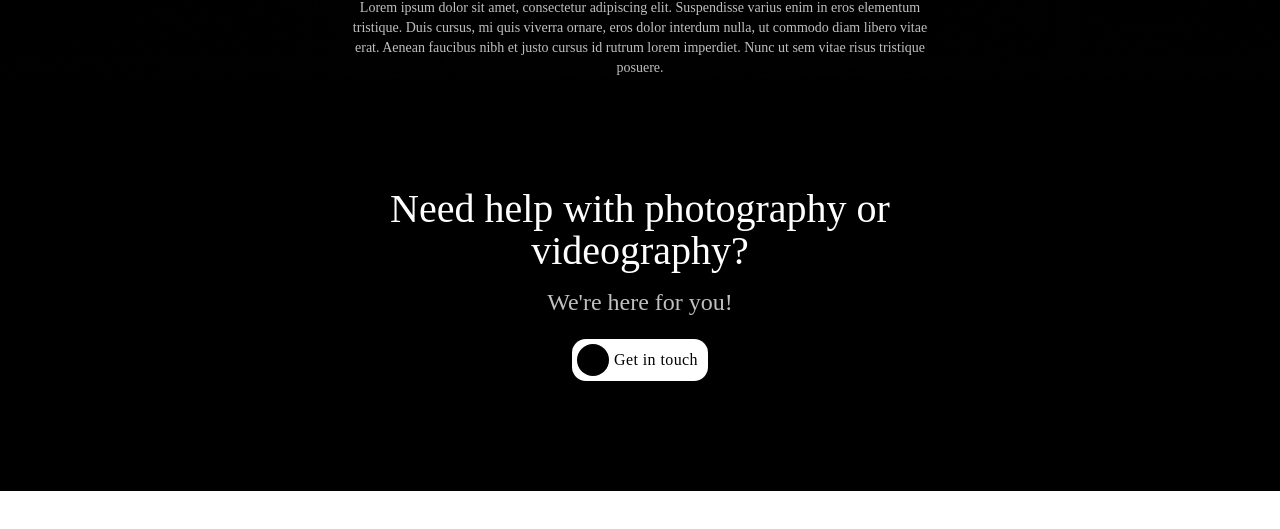
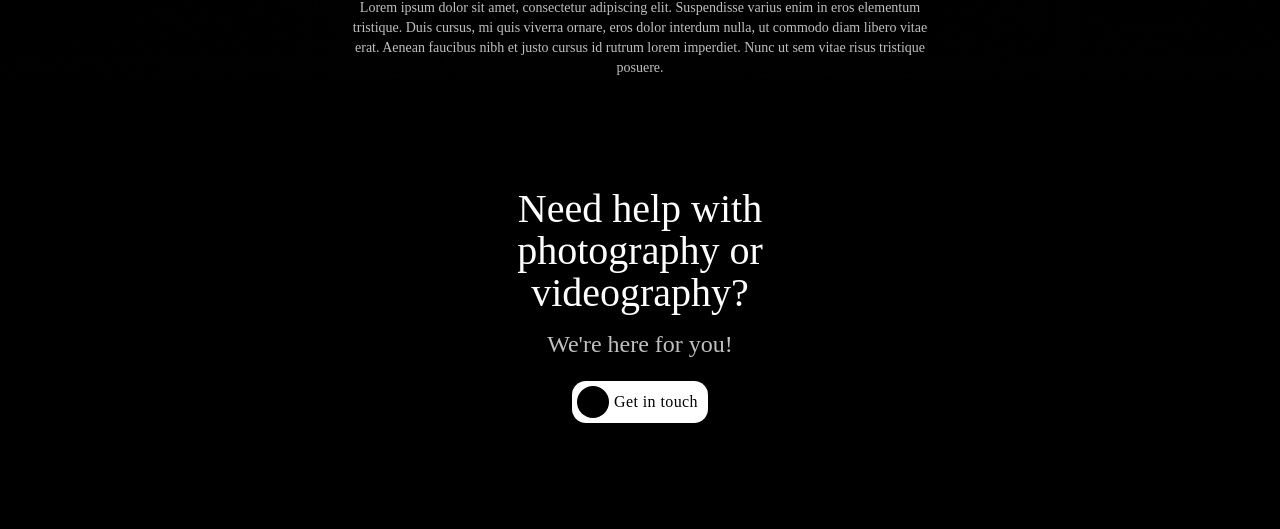
Before and after one commit to Neonod40/aperture, a plain HTML site: page index.html in a window 1280 px wide. Shown: the part 722-1251 px from the top of the page. Before the commit the page ends 1213 px from the top, so only its background shows below. Drawn offline with Linux system fonts and the light colour scheme.

Commit message:
back width

```diff
--- a/css/style.css
+++ b/css/style.css
@@ -153,7 +153,7 @@ main .main_item1 p {
     line-height: 42px;
     color: #FFFFFF;
     margin-bottom: 15px;
-    max-width: 571px;
+    max-width: 400px;
 
 }
 
```
